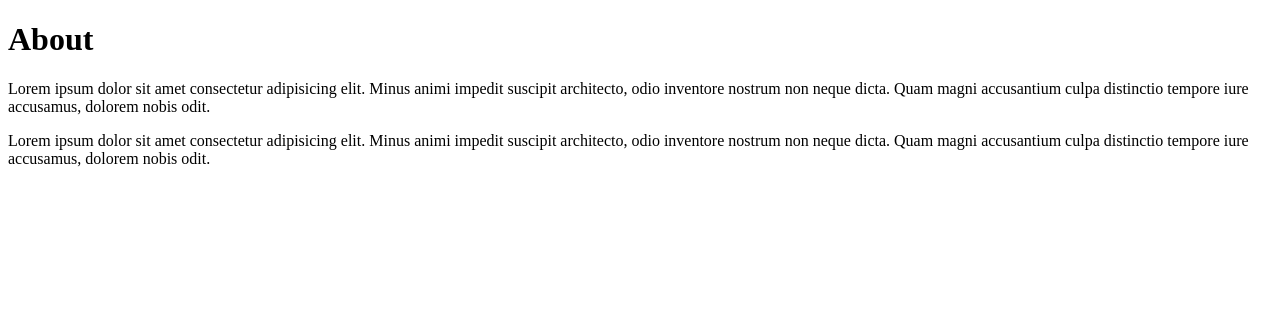
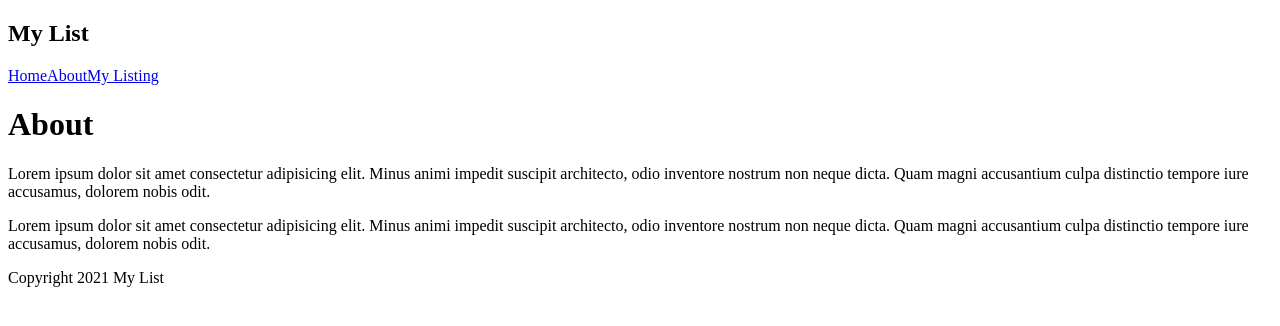
Before and after one commit to miily8310s/nextjs-tutorial-typescript, a Next.js app: page /about in a window 1280 px wide. Shown: the top 326 px of the page. Built offline with nearby package versions, Linux system fonts and the light colour scheme.

Commit message:
add common layout

```diff
--- /dev/null
+++ b/components/Layout.tsx
@@ -0,0 +1,14 @@
+import Navbar from './Navbar'
+import Footer from './Footer'
+
+const Layout: React.FunctionComponent = (props) => {
+  return (
+    <div>
+      <Navbar />
+      {props.children}
+      <Footer />
+    </div>
+  )
+}
+
+export default Layout
--- /dev/null
+++ b/pages/_app.tsx
@@ -0,0 +1,12 @@
+import { AppProps } from 'next/app'
+import Layout from '../components/Layout'
+
+const MyApp: React.FC<AppProps> = ({ Component, pageProps }: AppProps) => (
+  <>
+    <Layout>
+      <Component {...pageProps} />
+    </Layout>
+  </>
+)
+
+export default MyApp
--- a/pages/index.tsx
+++ b/pages/index.tsx
@@ -1,12 +1,9 @@
 // import Head from 'next/head'
 // import Image from 'next/image'
 import Link from 'next/link'
-import Navbar from '../components/Navbar'
-import Footer from '../components/Footer'
 
 export const Home = (): JSX.Element => (
   <div>
-    <Navbar />
     <h1>Homepage</h1>
     <p>
       Lorem ipsum dolor sit amet consectetur adipisicing elit. Minus animi
@@ -23,7 +20,6 @@ export const Home = (): JSX.Element => (
     <Link href="/favs">
       <a>See My Favorites List</a>
     </Link>
-    <Footer />
   </div>
 )
 
```
